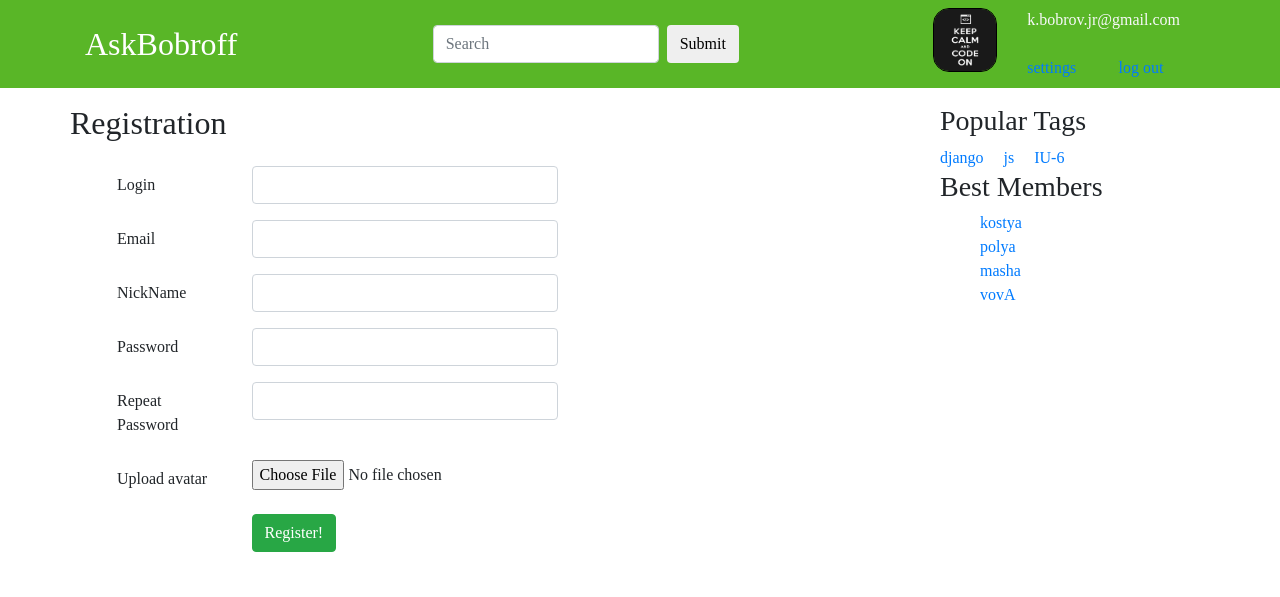
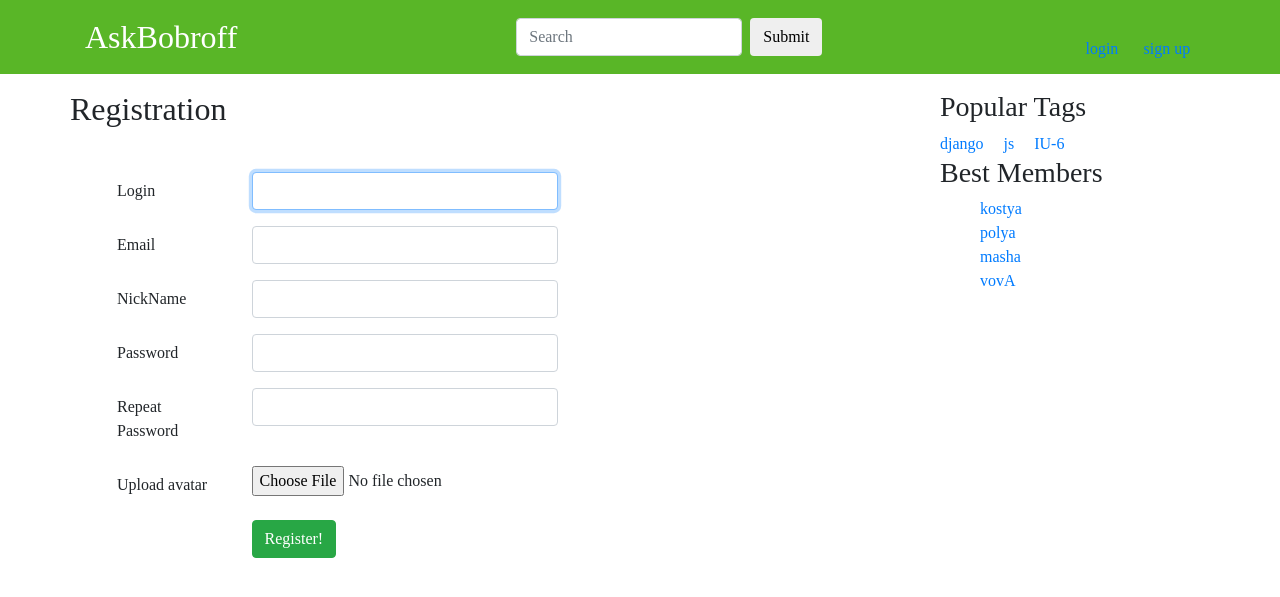
Before and after one commit to KostyaBobroff/ask_kbobrov, a Django app: page /signup/ in a window 1280 px wide. Shown: the top 597 px of the page. Run offline with Django 3.2, Linux system fonts and the light colour scheme; some libraries are stand-ins or nearby versions.

Commit message:
Add auth forms in project

```diff
--- /dev/null
+++ b/questions/forms.py
@@ -0,0 +1,89 @@
+from django import forms
+from questions.models import User, Question, Tag
+from django.contrib.auth import authenticate
+from django.contrib.auth.forms import UserCreationForm, AuthenticationForm, UserChangeForm
+
+
+# class SignUpForm(forms.ModelForm):
+#     repeat_password = forms.CharField(widget=forms.PasswordInput(attrs={'class': 'form-control', }), max_length=20)
+#     class Meta:
+#         model = User
+#         fields = ['username', 'nickname', 'email', 'password', 'upload']
+#         widgets = {
+#             'username': forms.TextInput(attrs={'class': 'form-control', 'maxlength': '50'}),
+#             'nickname': forms.TextInput(attrs={'class': 'form-control', 'maxlength': '50' }),
+#             'email': forms.EmailInput(attrs={'class': 'form-control', 'maxlength': '50' }),
+#             'password': forms.PasswordInput(attrs={'class': 'form-control', 'maxlength': '20' }),
+#             'upload': forms.FileInput(attrs={'class': 'form-control-file'})
+#         }
+
+    #
+    #
+    # def clean(self):
+    #     cleaned_data = super(SignUpForm, self).clean()
+    #     nick = cleaned_data.get("nickname")
+    #     password = cleaned_data.get('password')
+    #     repeat_password = cleaned_data.get("repeat_password")
+    #     if repeat_password != password:
+    #         raise forms.ValidationError('different passwords')
+    #     try:
+    #         u = User.objects.get(nickname=nick)
+    #         raise forms.ValidationError('This nickname already exist')
+    #     except User.DoesNotExist:
+    #         pass
+
+class SignUpForm(UserCreationForm):
+    password1 = forms.CharField( widget=forms.PasswordInput(attrs={'class': 'form-control', 'maxlength': '20' }))
+    password2 = forms.CharField(widget=forms.PasswordInput(attrs={'class': 'form-control', 'maxlength': '20'}))
+    class Meta:
+        model = User
+        fields = ['username', 'nickname', 'email', 'upload']
+        widgets = {
+            'username': forms.TextInput(attrs={'class': 'form-control', 'maxlength': '50'}),
+            'nickname': forms.TextInput(attrs={'class': 'form-control', 'maxlength': '50' }),
+            'email': forms.EmailInput(attrs={'class': 'form-control', 'maxlength': '50' }),
+            'upload': forms.FileInput(attrs={'class': 'form-control-file'})
+        }
+
+    def clean_upload(self):
+        image = self.cleaned_data.get('upload')
+        if image:
+            return image
+        raise forms.ValidationError('please input image')
+
+
+    def save(self, commit=True):
+        user = super(SignUpForm, self).save(commit=False)
+        user.upload = self.cleaned_data.get('upload')
+        if commit:
+            user.save()
+        return user
+
+class SignInForm(AuthenticationForm):
+    username = forms.CharField(widget=forms.TextInput(attrs={'class': "form-control", 'maxlength': '50', 'id':'Login'}))
+    password = forms.CharField(widget=forms.PasswordInput(attrs={'class': "form-control", 'maxlength': '20', 'id':'Password'}))
+
+
+class UserSettingsForm(UserChangeForm):
+
+
+
+    class Meta:
+        model = User
+        fields = ['username', 'nickname', 'email', 'password', 'upload']
+        widgets = {
+            'username': forms.TextInput(attrs={'class': 'form-control', 'maxlength': '50'}),
+            'nickname': forms.TextInput(attrs={'class': 'form-control', 'maxlength': '50' }),
+            'email': forms.EmailInput(attrs={'class': 'form-control', 'maxlength': '50' }),
+            'upload': forms.FileInput(attrs={'class': 'form-control-file'})
+        }
+
+# class QuestionForm(forms.ModelForm):
+#     def __init__(self, *args, **kwargs):
+#         super().__init__(*args, **kwargs)
+#         self.fields['text'].widget.attrs.update({'class':'long'})
+#
+#
+#     class Meta:
+#         model = Question
+#         exclude = ['is_active', 'author','create_date', 'tags']
--- a/questions/models.py
+++ b/questions/models.py
@@ -4,6 +4,7 @@
 from questions.managers import QuestionManager
 
 class User(AbstractUser):
+    nickname = models.CharField(max_length=30)
     upload = models.ImageField(blank=True,upload_to='uploads/%Y/%m/%d')
 
 class Tag(models.Model):
--- a/questions/templates/base.html
+++ b/questions/templates/base.html
@@ -27,6 +27,7 @@
                     <button type="submit" class="btn btn-default">Submit</button>
                 </form>
                 <div class="navbar-nav ">
+                    {% if user.is_authenticated %}
                         <div class="navbar-item ">
                             <div class='col-6'>
                                 <img class="img-user" alt='изображение' src={% static "img/img.jpg" %}>
@@ -34,17 +35,29 @@
                         </div>
                         <div class="navbar-item nav-custom-item">
                             <div class="container-fluid">
-                            <a src="#">k.bobrov.jr@gmail.com</a>
+                                <a src="#">{{ user.nickname }}</a>
                                 <div class="row mt-4">
                                     <div class="col-6">
                                         <a href={% url 'settings' %}>settings</a>
                                     </div>
                                     <div class="col-6">
-                                    <a href="#">log out</a>
+                                        <a href={% url 'logout' %}>log out</a>
                                     </div>
                                 </div>
                             </div>
                          </div>
+                    {% else %}
+                        <div class="navbar-item">
+                            <div class="row mt-4">
+                                <div class="col-5">
+                                    <a href={% url 'login' %}>login</a>
+                                </div>
+                                <div class="col-7">
+                                    <a href={% url 'signup' %}>sign up</a>
+                                </div>
+                            </div>
+                        </div>
+                    {% endif %}
                 </div>
             </div>
         </nav>
--- a/questions/templates/questions/answer.html
+++ b/questions/templates/questions/answer.html
@@ -8,16 +8,13 @@
           {{ answer.rating }}
        </div>
          <div class="row justify-content-center">
-
              <div class="row  justify-content-center ">
                  <div class="btn btn-link btn-lg btn-like">
                     <i onclick="likeToggle(this)" class="fa fa-thumbs-up"></i>
                  </div>
               </div>
         </div>
-
     </div>
-
     <div class="col-md-9">
         <div class="row">
             <p>{{ answer.text }}</p>
--- a/questions/templates/questions/question_for_answer_page.html
+++ b/questions/templates/questions/question_for_answer_page.html
@@ -28,7 +28,7 @@
             <div class="col-8">
                 Tags:
                 {% for tag in question.tags.all %}
-                    <a href={% url "tag" tag.pk %}>{{ tag.title }}</a>
+                    <a href={% url "tag" tag.title %}>{{ tag.title }}</a>
                 {% endfor %}
             </div>
         </div>
--- a/questions/templates/questions/signup.html
+++ b/questions/templates/questions/signup.html
@@ -3,47 +3,76 @@
     <div class="row">
         <h2>Registration</h2>
     </div>
-    <form action="#" class='input-question' method="POST" enctype="multipart/form-data">
-        <div class="form-group row" style="display:none;">
-            <div class="col-2"></div>
+    {{ form.non_field_errors }}
+    <form action={% url "signup" %} class='input-question' method="POST" enctype="multipart/form-data">
+        {% csrf_token %}
+{#        <div class="form-group row" >#}
+{#            <div class="col-2"></div>#}
+{#            <div class="col-5 justify-content-center">#}
+{#                {% for field in form.fields %}#}
+{#                {% if field.errors %}#}
+{#                    <div class="invalid-feedback d-block">{{ field.errors }}</div>#}
+{#                    {% for error in field.errors %}#}
+{#                        <div class="invalid-feedback d-block">{{ error }}</div>#}
+{#                    {% endfor %}#}
+{#                {% endif %}#}
+{#                {% endfor %}#}
+{##}
+{#            </div>#}
+{#        </div>#}
+        <div class="form-group row" >
+                <div class="col-2"></div>
+{#            <div class="col-5 justify-content-center">#}
+{#                <div class="invalid-feedback d-block row">{{ form.non_field_errors }}</div>#}
+{#            </div>#}
             <div class="col-5 justify-content-center">
-                <div class="invalid-feedback d-block" >Sorry, this email address is already registred!</div>
+                <div class="invalid-feedback d-block row">{% for error in form.errors.values %}
+                        {{ error }}
+                    {% endfor %}
+                </div>
             </div>
         </div>
+{#        {{ form }}#}
         <div class="form-group row">
             <label for="Login" class="col-2 col-form-label">Login</label>
             <div class="col-5">
-                <input type="text" id='Login' class="form-control" maxlength="50" >
+                {{ form.username }}
+{#                <input type="text" id='Login' class="form-control" maxlength="50" >#}
             </div>
         </div>
         <div class="form-group row">
             <label for="Email" class="col-2 col-form-label">Email</label>
             <div class="col-5">
-                <input type="email" id='Email' class="form-control" maxlength="50" >
+                {{ form.email }}
+{#                <input type="email" id='Email' class="form-control" maxlength="50" >#}
             </div>
         </div>
         <div class="form-group row">
             <label for="NickNmae" class="col-2 col-form-label">NickName</label>
             <div class="col-5">
-                <input type="text" id='NickName' class="form-control" maxlength="50" >
+                {{ form.nickname }}
+{#                <input type="text" id='NickName' class="form-control" maxlength="50" >#}
             </div>
         </div>
         <div class="form-group row">
             <label for="Password" class="col-2 col-form-label">Password</label>
             <div class="col-5">
-                <input type="password" id='Password' class="form-control" maxlength="20" >
+                {{ form.password1 }}
+{#                <input type="password" id='Password' class="form-control" maxlength="20" >#}
             </div>
         </div>
         <div class="form-group row">
             <label for="RepeatPassword" class="col-2 col-form-label">Repeat Password</label>
             <div class="col-5">
-                <input type="password" id='RepeatPassword' class="form-control" maxlength="20" >
+                {{ form.password2 }}
+{#                <input type="password" id='RepeatPassword' class="form-control" maxlength="20" >#}
             </div>
         </div>
         <div class="form-group row">
             <label for="UploadAvatar" class="col-2 col-form-label">Upload avatar</label>
             <div class="col-5">
-                <input type="file" id='UploadAvatar' class="form-control-file" maxlength="20" >
+                {{ form.upload }}
+{#                <input type="file" id='UploadAvatar' class="form-control-file" maxlength="20" >#}
             </div>
         </div>
 
--- a/questions/urls.py
+++ b/questions/urls.py
@@ -23,8 +23,8 @@
     path('hot/',views.get_best_questions, name="hot"),
     path("tag/<str:tag_name>/", views.get_tag_page, name="tag"),
     path("question/<int:number>/", views.get_question_by_number, name="question"),
-    path("login/", views.login, name="login" ),
-    path("signup/", views.signup, name="signup"),
-    path("ask/", views.add_question, name="add_question"),
-    path("settings/", views.settings, name="settings")
+    path("login/", views.LoginView.as_view(), name="login"),
+    path("signup/", views.SignUp.as_view(), name="signup"),
+    path("settings/", views.SettingsView.as_view(), name="settings"),
+    path('logout/', views.sign_out, name='logout')
 ]
--- a/questions/views.py
+++ b/questions/views.py
@@ -1,7 +1,10 @@
+from django.contrib.auth import authenticate, login, logout
 from django.core.paginator import Paginator, PageNotAnInteger, EmptyPage
-from django.shortcuts import render, get_object_or_404
+from django.http import HttpResponse
+from django.shortcuts import render, get_object_or_404, redirect
 from questions.models import *
-
+from django.views import View
+from questions.forms import SignUpForm, SignInForm, UserSettingsForm
 
 
 def index(request):
@@ -24,16 +27,44 @@
                   context={"question": get_object_or_404(Question,pk=number) })
 
 
-def login(request):
-    return render(request, "questions/login.html")
+# def login(request):
+#     return render(request, "questions/login.html")
 
 
-def signup(request):
-    return render(request, "questions/signup.html")
+class SignUp(View):
+
+    def get(self, request):
+       form = SignUpForm()
+       return render(request, "questions/signup.html", context={'form': form})
+
+    def post(self,request):
+        form = SignUpForm(request.POST, request.FILES)
+        if form.is_valid():
+            user = form.save()
+            login(request, user)
+            # user = authenticate(username=form.cleaned_data['username'], password=form.cleaned_data['password'])
+            # login(request, user)
+            return redirect("index")
+        return render(request, "questions/signup.html", context={'form': form} )
 
 
-def add_question(request):
-    return  render(request, "questions/ask.html")
+# def signup(request):
+#     return render(request, "questions/signup.html")
+#
+
+# class AddQuestion(View):
+#
+#     def get(self, request):
+#         form =QuestionForm()
+#         return render(request, "questions/ask.html", context={'form': form})
+#
+#     def post(self, request):
+#         form = QuestionForm(request.POST)
+#         if form.is_valid():
+#             form
+
+# def add_question(request):
+#     return  render(request, "questions/ask.html")
 
 
 def paginate(objects_list, request):
@@ -46,6 +77,49 @@
         page = pag.get_page(pag.num_pages)
     return page
 
+#
+# def settings(request):
+#     return render(request, "questions/settings.html")
 
-def settings(request):
-    return render(request, "questions/settings.html")
+
+class SettingsView(View):
+    def get(self, request):
+        form = UserSettingsForm(instance=request.user)
+        return render(request, template_name="questions/settings.html", context={'form':form})
+
+    def post(self, request):
+        form = UserSettingsForm(request.POST, instance=request.user)
+        if form.is_valid():
+            # user = authenticate(request, username=form.cleaned_data.get('login'), password=form.cleaned_data.get('password'))
+                form.save()
+                return redirect("index")
+        print(form.errors)
+        return render(request, template_name="questions/settings.html", context={'form': form})
+
+class LoginView(View):
+    def get(self, request):
+        form = SignInForm()
+        return render(request, template_name='questions/login.html', context={'form':form})
+
+    def post(self, request):
+        form = SignInForm(data=request.POST)
+        if form.is_valid():
+            # user = authenticate(request, username=form.cleaned_data.get('login'), password=form.cleaned_data.get('password'))
+                login(request, form.get_user())
+                return redirect("index")
+        print(form.errors)
+        return render(request, template_name="questions/login.html", context={'form': form})
+
+            # user = authenticate(request, username=form.cleaned_data.get('login'), password=form.cleaned_data.get('password'))
+            # if user is not None:
+            #     login(request, user)
+            # else:
+            #     pass
+
+def questions_form(request):
+    return render(request, 'questions_form.html', {'form':QuestionForm()})
+
+
+def sign_out(request):
+    logout(request)
+    return redirect('index')
```
Also changed, not shown: questions/management/commands/addmodels.py (+29 -16 lines), questions/templates/questions/ask.html (+7 -4 lines), questions/templates/questions/login.html (+16 -6 lines), questions/templates/questions/settings.html (+13 -7 lines), requirements.txt (+7 -0 lines), questions/migrations/0014_user_nickname.py (added). Lines whose indentation alone changed are shown as unchanged.
